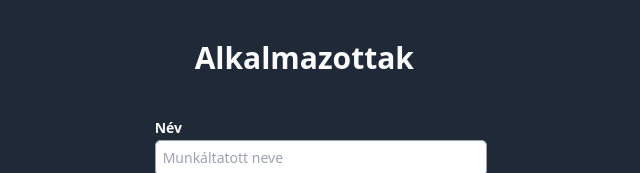
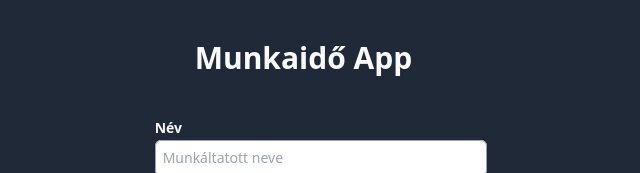
Before and after one commit to Gbandi14/MunkaidoApp, a plain HTML site: page Public/index.html in a window 1280 px wide. Shown: the top 173 px of the page, without its empty margins (319-959 px from the left). Drawn offline with nearby package versions, Linux system fonts and the light colour scheme.

Commit message:
munkaido

```diff
--- a/Public/index.html
+++ b/Public/index.html
@@ -11,7 +11,7 @@
 <body class="bg-gray-800">
     <div class="flex flex-col items-center justify-center">
         <div class="flex flex-col justify-center">
-          <h1 class="text-3xl font-bold m-10 text-neutral-50">Alkalmazottak</h1>
+          <h1 class="text-3xl font-bold m-10 text-neutral-50">Munkaidő App</h1>
           <div>
             <label for="nev" class="block text-sm font-medium leading-6 text-gray-900 text-neutral-50 font-semibold">Név</label>
             <div class="relative rounded-md shadow-sm">
```
